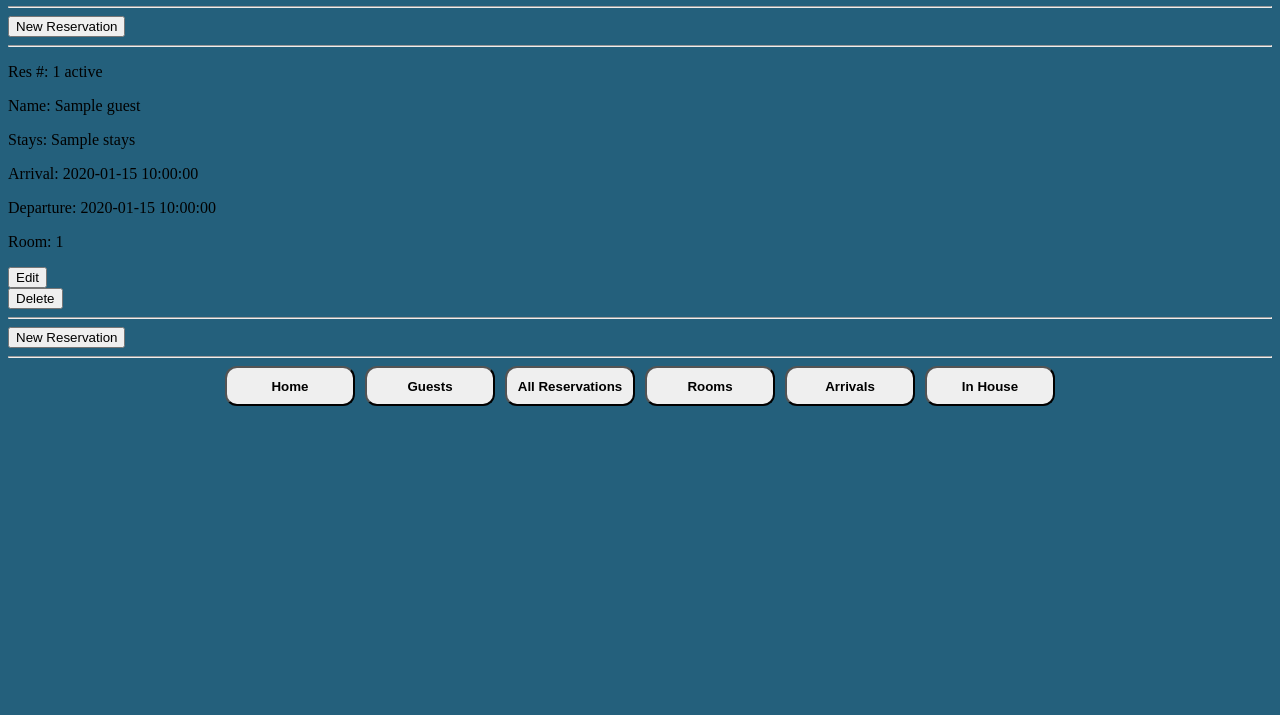
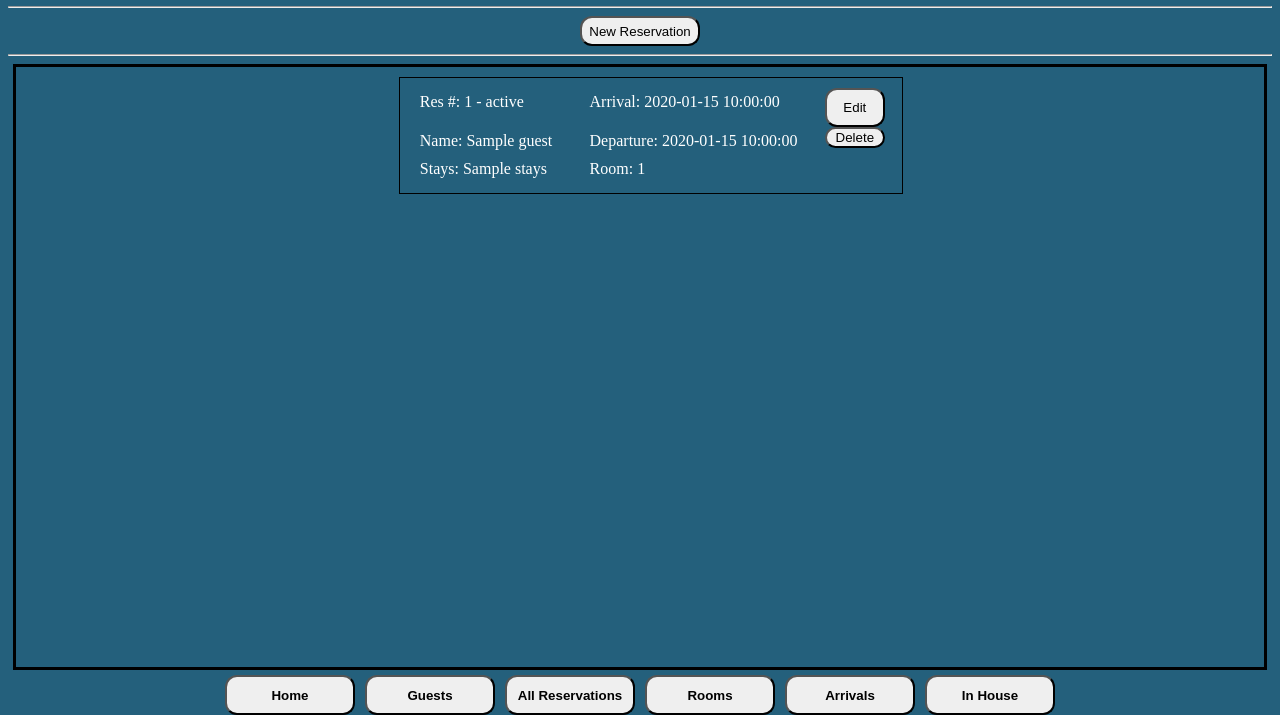
Before and after one commit to selsmie/honest-hotel, a Flask app: page /reservations in a window 1280 px wide. Shown: the part 170-885 px from the top of the page. Before the commit the page ends 576 px from the top, so only its background shows below. Run offline with Flask 2, Linux system fonts and the light colour scheme; a database or web service that is not in the repository returns one stand-in record (values such as "Sample title"); some libraries are stand-ins or nearby versions.

Commit message:
css improvements - still new arr and edit arr to do

```diff
--- a/app/static/guest.css
+++ b/app/static/guest.css
@@ -1,21 +1,62 @@
+.new-item {
+    display: flex;
+    justify-content: center;
+}
+
+.new-item > a > button {
+    border-radius: 12px;
+    height: 30px;
+    width: 120px;
+}
+
+.new-item > a > button:hover {
+    background-color: rgb(69, 148, 158);
+    cursor: pointer;
+}
+
+#new-name {
+    display: grid;
+    justify-items: end;
+}
+
+.new-input {
+    padding: 10px 0px
+}
+
+.new-input > input {
+    border-radius: 12px;
+    height: 30px;
+    width: 100px;
+}
+
+.new-input > input:hover {
+    background-color: rgb(69, 148, 158);
+    cursor: pointer;
+}
+
+
 .content {
     display: grid;
     overflow: scroll;
-    max-height: 100%;
+    height: 600px;
     justify-content: center;
     border: 3px solid black;
+    color: white;
+    margin: 5px;
 }
 
 .names {
     display: grid;
-    grid-template-columns: 2;
+    grid-template-columns: 3;
     grid-template-rows: 2;
     grid-template-areas:
     "img name button"
     "img stay button";
-    margin: 20px;
+    margin: 10px 0px;
     width: 100%;
     column-gap: 10px;
+    padding: 10px;
+    border: 1px black solid;
 }
 
 .names > h4 {
--- /dev/null
+++ b/app/static/reservation.css
@@ -0,0 +1,104 @@
+.res-content {
+    display: grid;
+    overflow: scroll;
+    height: 600px;
+    justify-content: center;
+    border: 3px solid black;
+    color: white;
+    margin: 5px;
+}
+
+.details {
+    display: grid;
+    grid-template-columns: 3;
+    grid-template-rows: 3;
+    grid-template-areas:
+    "num arr edit"
+    "name dep img"
+    "stay room del";
+    margin: 10px 0px;
+    width: 100%;
+    column-gap: 10px;
+    border: 1px black solid;
+    padding: 10px;
+    height: max-content;
+}
+
+.details-inh {
+    display: grid;
+    grid-template-columns: 3;
+    grid-template-rows: 3;
+    grid-template-areas:
+    "img num arr arr"
+    "img name dep edit"
+    "img stay room edit";
+    margin: 10px 0px;
+    width: 100%;
+    column-gap: 10px;
+    border: 1px black solid;
+    padding: 10px;
+    height: max-content;
+}
+
+.details-inh > img {
+    height: 100px;
+    grid-area: img;
+    align-self: center;
+}
+
+.details-inh > p {
+    padding: 5px 10px;
+    margin: 0px;
+}
+
+.details > p {
+    padding: 5px 10px;
+    margin: 0px;
+}
+
+#res-number {
+    grid-area: num;
+}
+
+#res-name {
+    grid-area: name;
+}
+
+#res-stay {
+    grid-area: stay;
+}
+
+#res-arr {
+    grid-area: arr;
+}
+
+#res-dep {
+    grid-area: dep;
+}
+
+#res-room {
+    grid-area: room;
+}
+
+.res-buttons > form > button {
+    grid-area: edit;
+    border-radius: 12px;
+    width: 60px;
+    padding: 10px 0px;
+}
+
+.res-buttons > form > input {
+    grid-area: del;
+    border-radius: 12px;
+    width: 60px;
+}
+
+.res-buttons > form > button:hover {
+    background-color: rgb(69, 148, 158);
+    cursor: pointer;
+}
+
+.res-buttons > form > input:hover {
+    background-color: rgb(255, 0, 0);
+    cursor: pointer;
+}
--- a/app/static/style.css
+++ b/app/static/style.css
@@ -1,6 +1,6 @@
 body {
     background-color:rgb(36, 96, 124);
-    height: 600px;
+    height: 601px;
 }
 
 #logo {
@@ -15,6 +15,7 @@ body {
 
 .quick-links {
     display: flex;
+    flex-wrap: wrap;
     justify-content: center;
 }
 
@@ -31,6 +32,7 @@ body {
 
 .quick-links > a > button:hover {
     background-color: rgb(69, 148, 158);
+    cursor: pointer;
 }
 
 #title {
@@ -39,7 +41,7 @@ body {
     align-content: center;
     height: 100%;
     margin: 5px;
-
+    padding: 30px;
     color: white;
     border: 3px solid black;
 }
--- a/app/templates/base.html
+++ b/app/templates/base.html
@@ -6,6 +6,7 @@
   <meta name="viewport" content="width=device-width, initial-scale=1.0">
   <link rel="stylesheet" href="{{ url_for('static', filename='style.css') }}">
   <link rel="stylesheet" href="{{ url_for('static', filename='guest.css') }}">
+  <link rel="stylesheet" href="{{ url_for('static', filename='reservation.css') }}">
   <title>Honest Hotel</title>
 </head>
 <body>
--- a/app/templates/reservations/reservation.html
+++ b/app/templates/reservations/reservation.html
@@ -2,28 +2,31 @@
 
 {% block content %}
 <hr>
-<div>
+<div class="new-item">
   <a href="/reservations/new"><button>New Reservation</button></a>
 </div>
 <hr>
+<main class='res-content'>
 {% for reservation in reservations %}
-  <p>Res #: {{reservation.id}} <span>{{reservation.status}}</span></p>
-  <p>Name: {{reservation.guest.name}}</p>
-  <p>Stays: {{reservation.guest.stays}}</p>
-  <p>Arrival: {{reservation.arrival_date}}</p>
-  <p>Departure: {{reservation.departure_date}}</p>
-  <p>Room: {{reservation.room.room_number}}</p>
+<section class='details'>
+  <p id='res-number'>Res #: {{reservation.id}} - <span>{{reservation.status}}</span></p>
+  <p id='res-name'>Name: {{reservation.guest.name}}</p>
+  <p id='res-stay'>Stays: {{reservation.guest.stays}}</p>
+  <p id='res-arr'>Arrival: {{reservation.arrival_date}}</p>
+  <p id='res-dep'>Departure: {{reservation.departure_date}}</p>
+  <p id='res-room'>Room: {{reservation.room.room_number}}</p>
+  <div class='res-buttons'>
     <form action="/reservations/{{reservation.id}}/edit" value='edit'>
       <button>Edit</button>
     </form>
+  </div>
+  <div class='res-buttons'>
     <form action="/reservations/{{reservation.id}}/delete" method="POST">
       <input type="submit" value="Delete">
     </form>
+  </div>
 
+</section>
 {% endfor %}
-<hr>
-<div>
-  <a href="/reservations/new"><button>New Reservation</button></a>
-</div>
-<hr>
+</main>
 {% endblock  %}
```
Also changed, not shown: other parts of app/static/guest.css (+58 -0 lines), app/templates/guests/edit.html (+6 -5 lines), app/templates/guests/guest.html (+1 -6 lines), app/templates/guests/new.html (+6 -5 lines), app/templates/guests/show.html (deleted, +0 -7 lines), app/templates/reservations/inhouse.html (+15 -10 lines), app/templates/rooms/edit.html (+6 -5 lines), app/templates/rooms/new.html (+5 -4 lines), app/templates/rooms/room.html (+11 -7 lines). Lines whose indentation alone changed are shown as unchanged.
